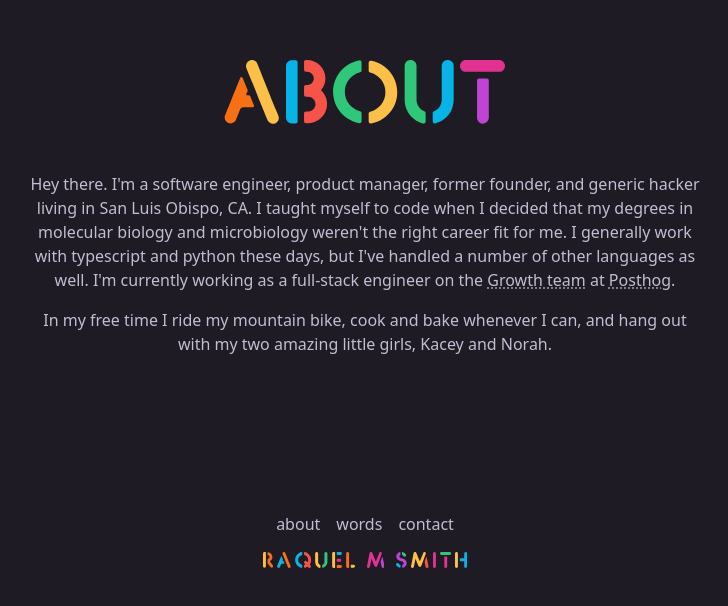
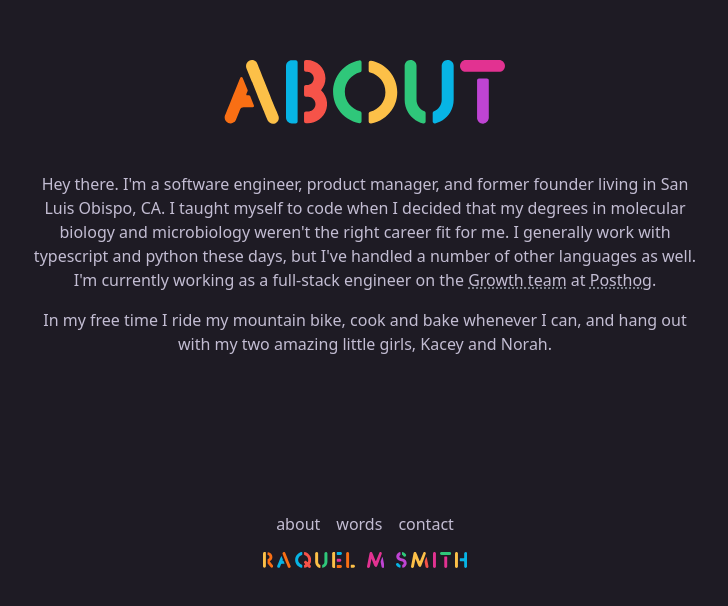
Before and after one commit to raquelmsmith/rms-portfolio, a Gatsby site: page /about in a window 1280 px wide. Shown: the part 144-750 px from the top of the page, without its empty margins (275-1003 px from the left). Built offline with nearby package versions, Linux system fonts and the light colour scheme; Gatsby itself is replaced by a stand-in of ours.

Commit message:
minor updates

```diff
--- a/src/pages/about.tsx
+++ b/src/pages/about.tsx
@@ -16,14 +16,14 @@ const AboutPage = () => (
                 </h1>
                 <main className="mt-12 max-w-2xl text-center">
                     <p>
-                        Hey there. I'm a software engineer, product manager,
-                        former founder, and generic hacker living in San Luis
-                        Obispo, CA. I taught myself to code when I decided that
-                        my degrees in molecular biology and microbiology weren't
-                        the right career fit for me. I generally work with
-                        typescript and python these days, but I've handled a
-                        number of other languages as well. I'm currently working
-                        as a full-stack engineer on the{" "}
+                        Hey there. I'm a software engineer, product manager, and
+                        former founder living in San Luis Obispo, CA. I taught
+                        myself to code when I decided that my degrees in
+                        molecular biology and microbiology weren't the right
+                        career fit for me. I generally work with typescript and
+                        python these days, but I've handled a number of other
+                        languages as well. I'm currently working as a full-stack
+                        engineer on the{" "}
                         <Link
                             to="https://posthog.com/handbook/small-teams/growth"
                             target="_blank"
--- a/src/pages/words.tsx
+++ b/src/pages/words.tsx
@@ -34,13 +34,13 @@ const WordsPage = ({
                             </span>{" "}
                             I'll link them here.
                         </p>
-                        <div className="mt-8">
+                        <div className="mt-12">
                             {posts.map(({ node }) => {
                                 const title =
                                     node.frontmatter.title || node.fields.slug
                                 return (
                                     <div className="grid grid-cols-4 gap-x-4 mb-6">
-                                        <span className="text-right font-bold font-mono text-sm mt-1">
+                                        <span className="text-right font-bold font-mono text-sm mt-0.5">
                                             {node.frontmatter.date}
                                         </span>
                                         <div className="text-left col-span-3">
```
